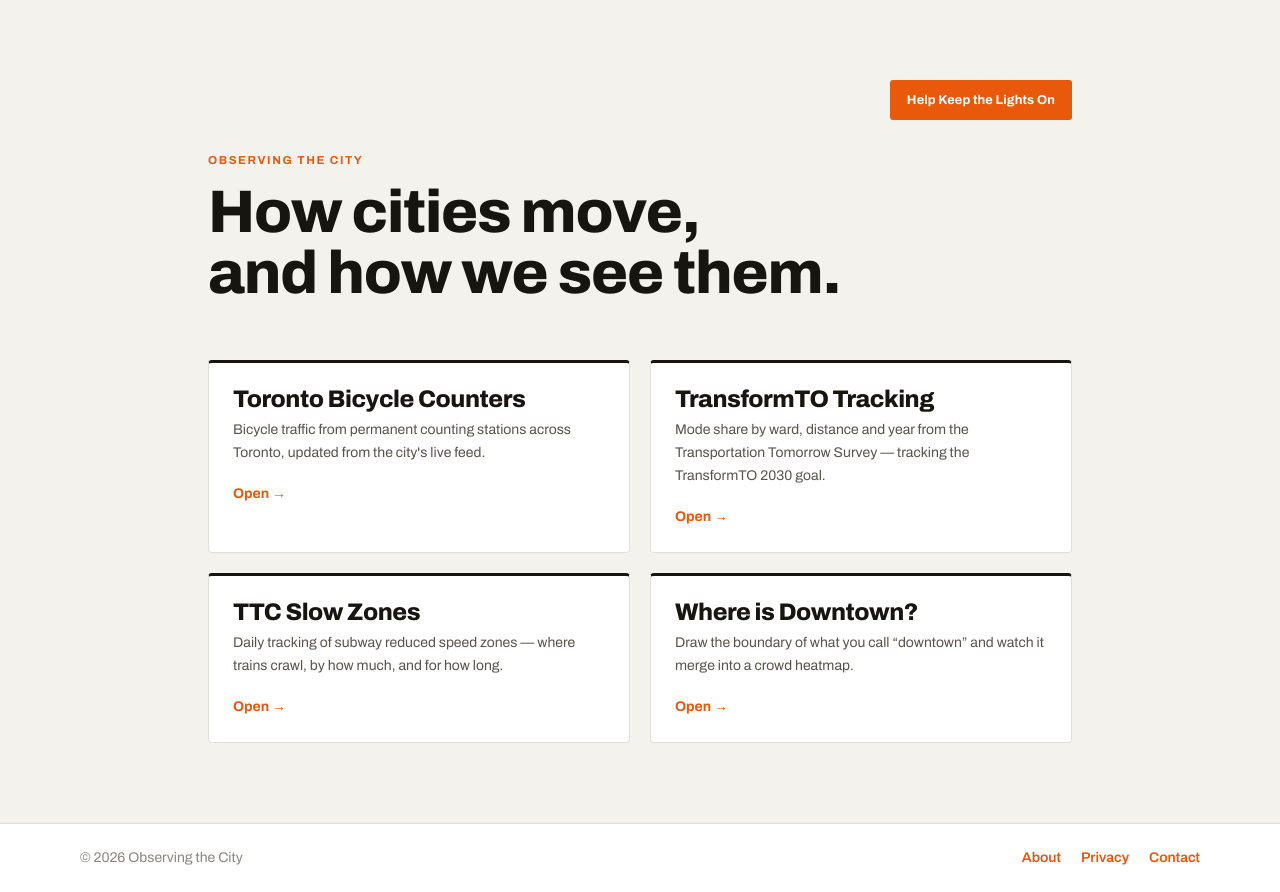
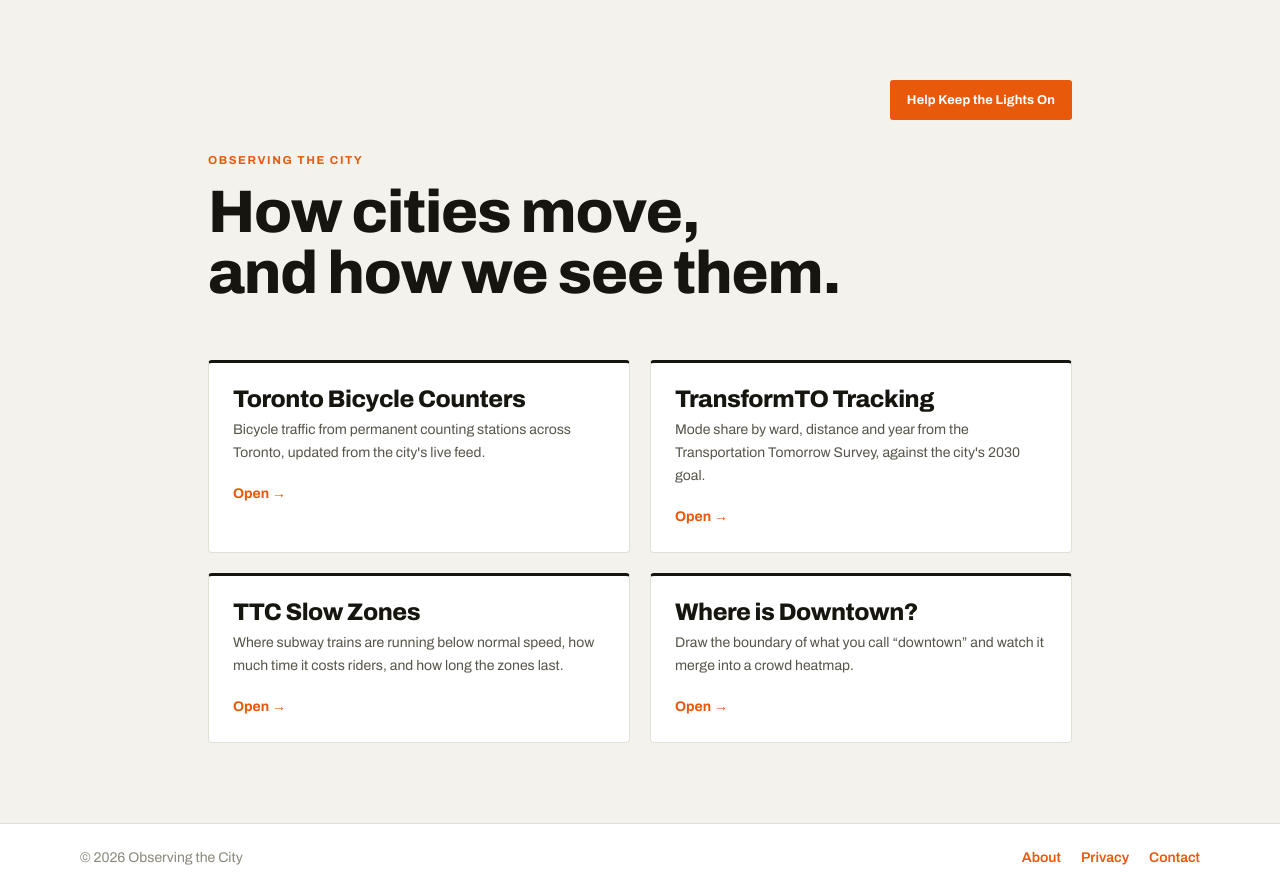
Before and after one commit to IsaacBerman/toronto-bike-counters, a Next.js app: page / in a window 1280 px wide. Built offline with nearby package versions, Linux system fonts and the light colour scheme.

Commit message:
update app

```diff
--- a/app/page.js
+++ b/app/page.js
@@ -59,12 +59,12 @@ export default function Home() {
           <ProjectCard
             href="/transform-toronto"
             title="TransformTO Tracking"
-            blurb="Mode share by ward, distance and year from the Transportation Tomorrow Survey — tracking the TransformTO 2030 goal."
+            blurb="Mode share by ward, distance and year from the Transportation Tomorrow Survey, against the city's 2030 goal."
           />
           <ProjectCard
             href="/slow-zones"
             title="TTC Slow Zones"
-            blurb="Daily tracking of subway reduced speed zones — where trains crawl, by how much, and for how long."
+            blurb="Where subway trains are running below normal speed, how much time it costs riders, and how long the zones last."
           />
           <ProjectCard
             href="/downtown-definer"
--- a/app/slow-zones/page.js
+++ b/app/slow-zones/page.js
@@ -4,7 +4,7 @@ import SlowZonesContent from '../components/slow-zones/SlowZonesContent';
 export const metadata = {
   title: 'TTC Slow Zones',
   description:
-    'Daily tracking of TTC subway reduced speed zones — where trains are slowed, by how much, and how the slow zones change over time.',
+    'Daily tracking of TTC subway reduced speed zones: where trains are slowed, by how much, and how the slow zones change over time.',
 };
 
 export default function SlowZonesPage() {
```
